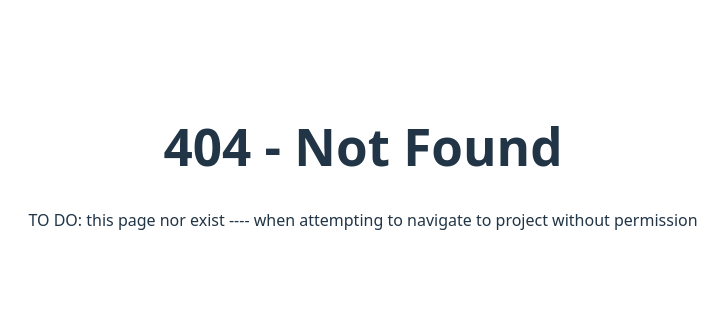
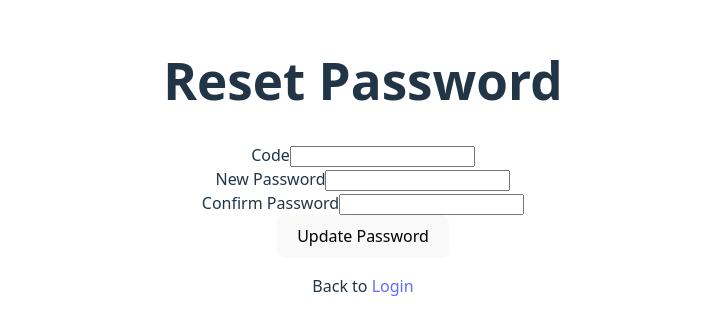
Before and after one commit to med-ilyass/devboard-tracker, a React (Vite) app in the folder frontend/devboard/: page /reset-password in a window 1280 px wide. Before the commit this address had no page. Shown: the part 234-568 px from the top of the page, without its empty margins (277-1005 px from the left). Built offline with nearby package versions, Linux system fonts and the light colour scheme.

Commit message:
adding forget password flow -forget password page and reset password page, next step is adding resent code with a timer

```diff
--- a/frontend/devboard/src/App.jsx
+++ b/frontend/devboard/src/App.jsx
@@ -5,6 +5,8 @@ import Login from './pages/Login.jsx'
 import Register from './pages/Register.jsx'
 import Project from './pages/Projects.jsx'
 import NotFound from './pages/NotFound.jsx'
+import ResetPassword from './pages/ResetPassword.jsx'
+import ForgotPassword from './pages/ForgotPassword.jsx'
 import { Routes, Route, BrowserRouter } from "react-router-dom"
 
 function App() {
@@ -36,6 +38,8 @@ function App() {
         <Route path='/login' element={<Login onLogin={handleLogin} />} />
         <Route path='/register' element={<Register />} />
         <Route path='*' element={<NotFound />} />
+        <Route path='/forgot-password' element={<ForgotPassword />} />
+        <Route path='/reset-password' element={<ResetPassword />} />
       </Routes>
     </BrowserRouter>
   )
--- /dev/null
+++ b/frontend/devboard/src/pages/ForgotPassword.jsx
@@ -0,0 +1,45 @@
+import { useState } from "react";
+import { useNavigate, Link } from "react-router-dom"
+
+export default function ForgotPassword() {
+
+    const [error, setError] = useState("");
+    const [message, setMessage] = useState("")
+    const [loading, setLoading] = useState(false);
+    const navigate = useNavigate();
+
+    async function handleSubmit(e) {
+        e.preventDefault();
+        setLoading(true)
+        setError("");
+        setMessage("");
+
+        const form = new FormData(e.target)
+        const email = form.get("email")
+
+        //let's connect ot back-end
+
+        setMessage("If email exists, we sent a code.")
+        setLoading(false)
+        //let's pass the email to the next page using query params:
+        navigate(`/reset-password?email${encodeURIComponent(email)}`)
+    }
+
+
+    return (
+        <div className="page">
+            <h1>Forgot Password</h1>
+            {error && <p style={{ color: "red" }}>{error}</p>}
+            {message && <p style={{ color: "blue" }}>{message}</p>}
+
+            <form className="form" onSubmit={handleSubmit}>
+                <div className="field">
+                    <label>Email</label>
+                    <input name="email" type="email" required />
+                </div>
+                <button type="submit" disabled={loading}>{loading ? "Sending ..." : "Send Code"}</button>
+                <p style={{ marginTop: "1rem" }}>Back to <Link to="/login">Login</Link></p>
+            </form>
+        </div>
+    );
+};
--- a/frontend/devboard/src/pages/Login.jsx
+++ b/frontend/devboard/src/pages/Login.jsx
@@ -55,6 +55,7 @@ export default function Login({ onLogin }) {
                 <button type="submit">Login</button>
             </form>
             <p style={{ marginTop: "1rem" }}>New User? <Link to="/register" >Create Account</Link></p>
+            <p style={{ marginTop: "1rem" }}><Link to="/forgot-password">Forget Password?</Link></p>
         </div >
     );
 }
--- a/frontend/devboard/src/pages/Register.jsx
+++ b/frontend/devboard/src/pages/Register.jsx
@@ -20,7 +20,7 @@ export default function Register({ onLogin }) {
         const password = form.get("password")
         const confirmPassword = form.get("confirm_password")
 
-        if (password !== confirmPassword) {
+        if (password.trim() !== confirmPassword.trim()) {
             //will add a condition
             // won't create account until password is same as confirm password
             setError("passwords do not match")
--- /dev/null
+++ b/frontend/devboard/src/pages/ResetPassword.jsx
@@ -0,0 +1,61 @@
+import { useState, useMemo } from "react";
+import { useNavigate, Link, useSearchParams } from "react-router-dom";
+
+export default function ResetPassword() {
+
+    const [searchParams] = useSearchParams();
+    const email = useMemo(() => searchParams.get("email") || "", [searchParams]);
+
+    const [error, setError] = useState("")
+    const [loading, setLoading] = useState(false)
+
+    async function handleSubmit(e) {
+        e.preventDefault();
+        setError("")
+        setLoading(true);
+
+        const form = new FormData(e.target);
+        const code = form.get("code")
+        const newPassword = form.get("new_password")
+        const confirmPasswoprd = form.get("confirm_password")
+
+        if (newPassword.trim() !== confirmPasswoprd.trim()) {
+            setError("Password do not match!")
+            setLoading(false)
+            return;
+        }
+
+        // For now: we’ll connect verify + reset to backend next
+        console.log({ email, code, newPassword })
+        setLoading(false)
+
+    }
+
+    return (
+        <div className="page">
+            <h1>Reset Password</h1>
+            {email && <p>Resetting password for: <strong>{email}</strong></p>}
+            {error && <p style={{ color: "red" }}>{error}</p>}
+            <form className="form" onSubmit={handleSubmit}>
+                <div className="field">
+                    <label>Code</label>
+                    <input type="text" name="code" required />
+                </div>
+                <div className="field">
+                    <label>New Password</label>
+                    <input type="password" name="new_password" minLength={12} maxLength={20} required />
+                </div>
+                <div className="field">
+                    <label>Confirm Password</label>
+                    <input type="password" name="confirm_password" required />
+                </div>
+                <button type="submit" disabled={loading}>
+                    {
+                        loading ? "Updating..." : "Update Password"
+                    }
+                </button>
+                <p style={{ marginTop: "1rem" }}>Back to <Link to="/login">Login</Link></p>
+            </form>
+        </div>
+    );
+}
```
